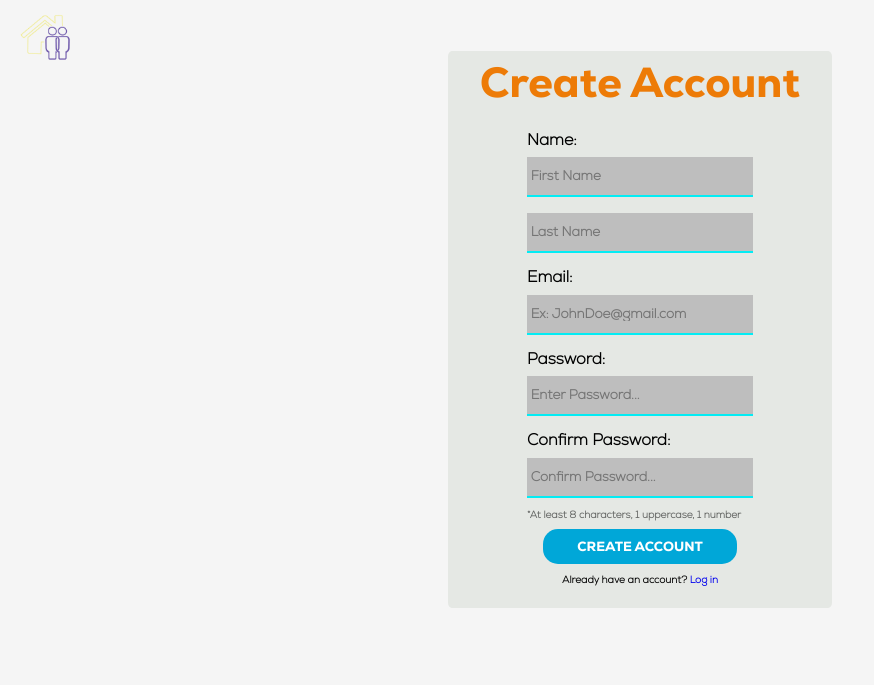
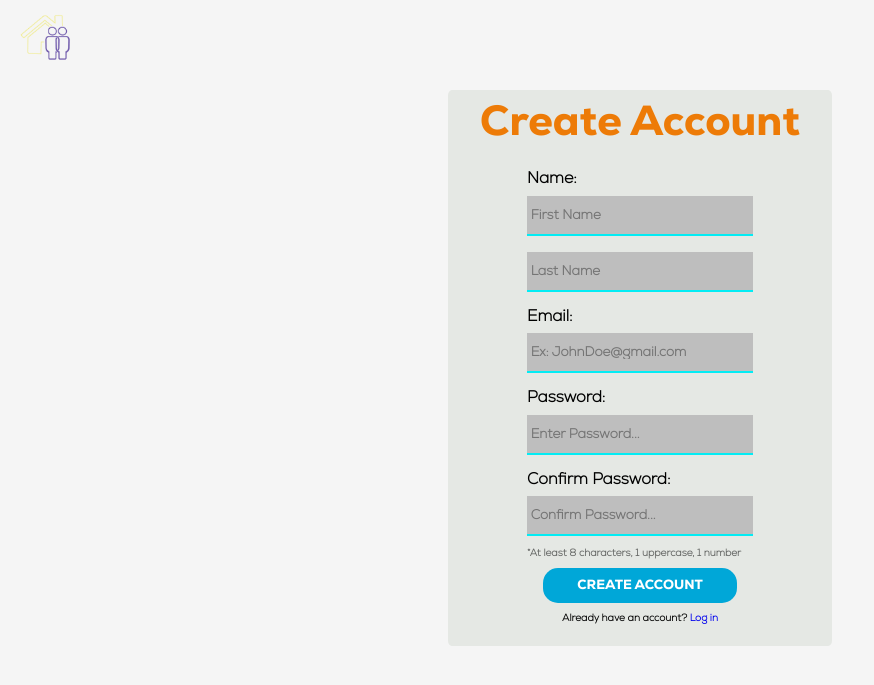
Before and after one commit to The-The-ITC-2023/Roommate-Finder-Application, a PHP site: page /createAccount.php in a window 1280 px wide. Shown: the top 685 px of the page, without its empty margins (0-874 px from the left). Run offline with PHP 8.4, Linux system fonts and the light colour scheme.

Commit message:
increased margin-top of login form to 0 (was negative before)

```diff
--- a/styles/createAccount.css
+++ b/styles/createAccount.css
@@ -57,7 +57,7 @@ h2 {
     margin: auto;
     margin-left: 35%;
     margin-right: 35%;
-    margin-top: -3%;
+    margin-top: 0px;
     margin-bottom: 10%;
     border-radius: 1%;
 }
```
